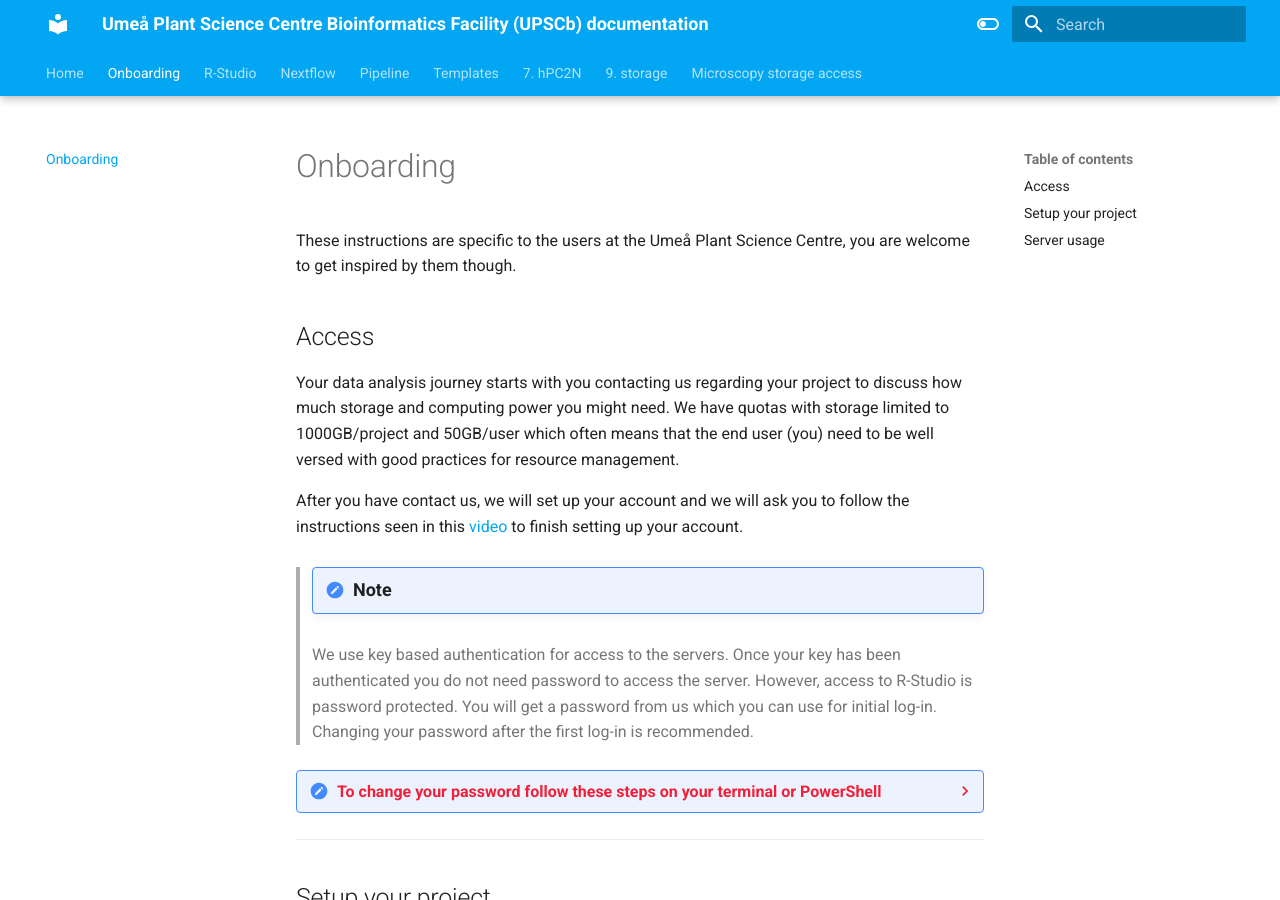
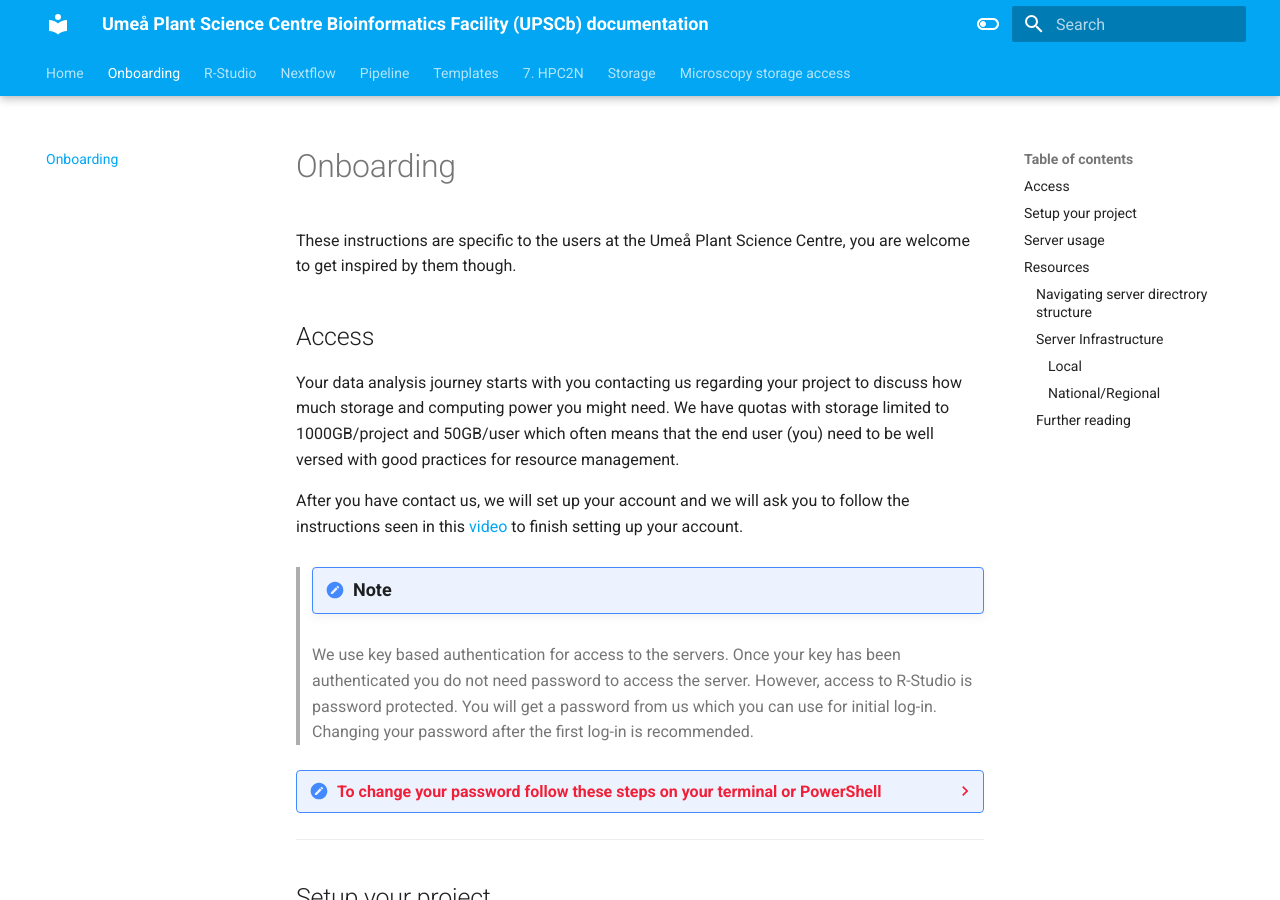
Before and after one commit to UPSCb/Documentation, an MkDocs documentation site: the page built from docs/2. Onboarding.md, in a window 1280 px wide and 900 px high. Built offline with MkDocs 1.6.1 and Material for MkDocs 9.7.7, drawn with Linux system fonts in a browser that asks for light colours.

Commit message:
more info

````diff
--- a/docs/2. Onboarding.md
+++ b/docs/2. Onboarding.md
@@ -51,9 +51,9 @@
 
 ---
 
-# Resources
+## Resources
 
-## Navigating server directrory structure
+### Navigating server directrory structure
 
 For most use cases navigation to some directories is crucial. You will find these directories here:
 
@@ -73,19 +73,19 @@
     /mnt/johnson/scratch # use for storing temporary large data (e.g. nextflow temp files, seidr tsv and sf files, etc.)
     ```
 
-## Server Infrastructure
+### Server Infrastructure
 
 At UPSCb we have our own servers for both computation and storage. We also use regional and national resources.
 
-### Local
+#### Local
 
 Our on-site machines are used for both computation and storage. A few names you will come across frequently are `riboexplorer`, `aspseq` and `micro`. All of these machines are accessed via `ssh`.
 
-### National/Regional
+#### National/Regional
 
 High Performance Computing Center North (HPC2N) offers an Open On Demand system to request and use their resources. We will help you gain access to this resource and provide intial training to use it. There are several such computing centers in Sweden operating under the National Academic Infrastructure for Super­computing in Sweden (NAISS) umbrella. Access to these can be discussed according to the computational needs of individual projects.
 
-## Further reading
+### Further reading
 Depending on your experience you may not be familiar with resources and terms we use frequently. Here you will find information to learn about these resources.
 
 1. **Git**:
````
Also changed, not shown: docs/9. storage.md (+35 -0 lines), docs/Microscopy.md (+3 -3 lines), docs/7.  HPC2N.md (renamed from docs/7.  hPC2N.md).
